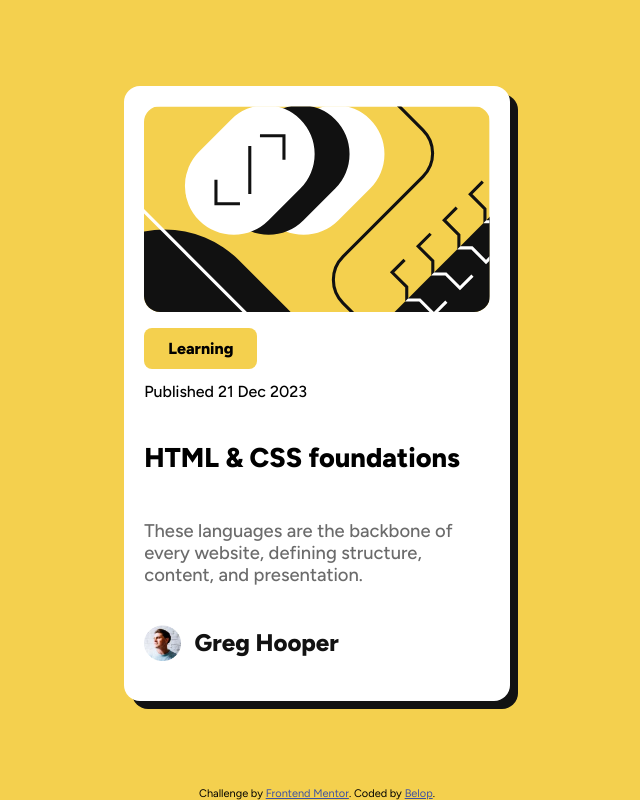
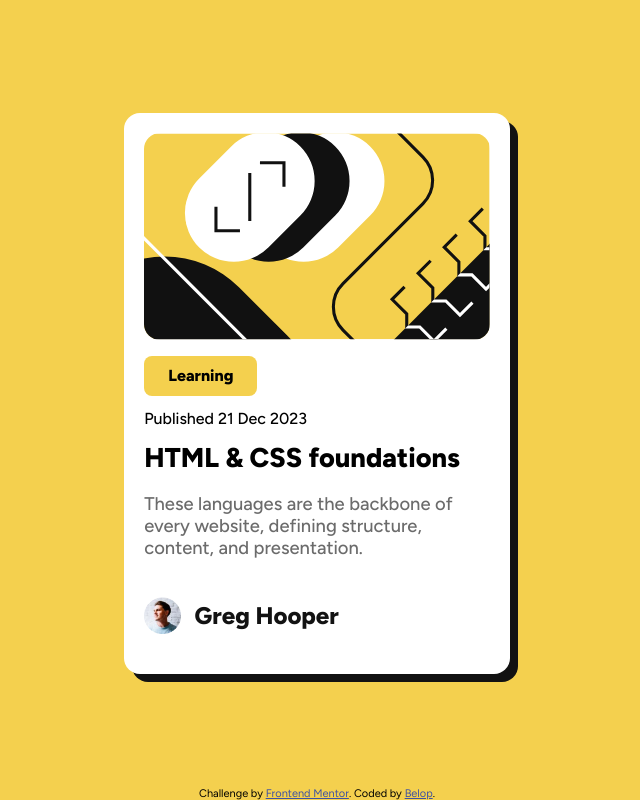
Before and after one commit to Pennymrtn/Blog-preview-card, a plain HTML site: page blog-preview-card-main/index.html in a window 1280 px wide. Shown: the whole page, without its empty margins (323-963 px from the left). Drawn offline with Linux system fonts and the light colour scheme.

Commit message:
corrected sizing

```diff
--- a/blog-preview-card-main/my-style.css
+++ b/blog-preview-card-main/my-style.css
@@ -51,7 +51,8 @@ h2{
 h3{
     font-weight: 800;
     font-size: 1.7rem;
-    margin-top: none;
+    margin-top: -0.01em;
+    margin-bottom:-0.01em;
 }
 h3:hover{
     color:hsl(47, 88%, 63%);
@@ -59,6 +60,7 @@ h3:hover{
 h3:focus{
     color:hsl(0, 0%, 7%);
 }
+/* It is lacking a link to see the effect of the focus on h3*/
 p{
     font-weight: 500;
     font-size: 1.15rem;
```
